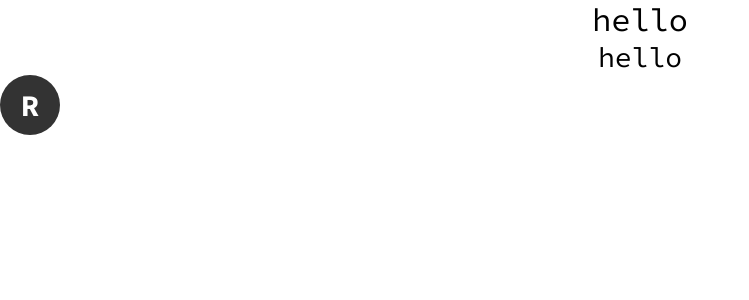
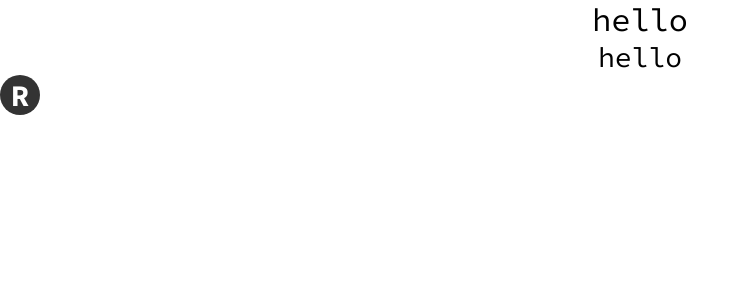
Before and after one commit to AzucenaGrecia/React-Github_Single-Page-Application, a React (Create React App) app: page / in a window 1280 px wide. Shown: the top 300 px of the page, without its empty margins (0-749 px from the left). Built offline with nearby package versions, Linux system fonts and the light colour scheme.

Commit message:
Add props size for avatar

```diff
--- a/src/App.js
+++ b/src/App.js
@@ -23,7 +23,7 @@ function App() {
       <Heading1>hello</Heading1>
       <Heading2>hello</Heading2>
 
-      <Avatar src="" placeholder="R"></Avatar>
+      <Avatar src="" placeholder="R" size="small"></Avatar>
     </div>
   );
 }
--- a/src/Components/UI/avatar.js
+++ b/src/Components/UI/avatar.js
@@ -1,8 +1,8 @@
 import styled from "@emotion/styled";
 
 const StyledImg = styled.div`
-  width: 60px;
-  height: 60px;
+  width: ${(props) => props.size};
+  height:  ${(props) => props.size};
   border-radius: 50%;
   background-image: url(${(props) => props.src});
   background-size: cover;
@@ -17,8 +17,15 @@ const StyledImg = styled.div`
   }
 `;
 
-function Avatar({ src, placeholder }) {
-  return <StyledImg src={src}>{!src && <p>{placeholder}</p>}</StyledImg>;
+const sizeObj = {
+  "medium": "60px",
+  "small": "40px"
+}
+
+
+function Avatar({ src, placeholder, size }) {
+  const sizeAvatar = sizeObj[size] || "60px";
+  return <StyledImg src={src } size={sizeAvatar}>{!src && <p>{placeholder}</p>}</StyledImg>;
 }
 
 export default Avatar;
```
Also changed, not shown: 1 other file (tests, documents, lock files or other folders).
